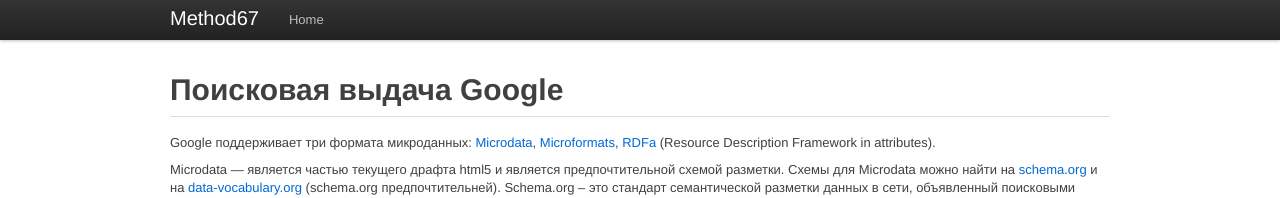
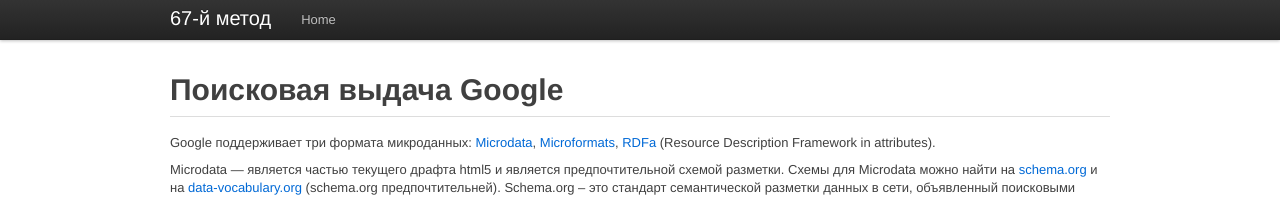
Before and after one commit to stereobooster/stereobooster.github.io, a Jekyll site: the page built from _posts/2012-01-02-microformats.html, in a window 1280 px wide. Shown: the top 198 px of the page. Built offline with Jekyll 4.4.1, drawn with Linux system fonts in a browser that asks for light colours; nearby versions of some CDN libraries; Markdown is read by kramdown in place of the engine named in the settings.

Commit message:
site name

```diff
--- a/_config.yml
+++ b/_config.yml
@@ -15,7 +15,7 @@
 
 url: http://method67.com
 author: stereobooster
-site_name: Method67
+site_name: 67-й метод
 
 # breadcrumbs:
   # name: ---------✂---------
--- a/_layouts/default.html
+++ b/_layouts/default.html
@@ -8,7 +8,7 @@
     <meta charset="utf-8" />
     <meta name="viewport" content="width=device-width, initial-scale=1.0" />
 
-    <title>{% if page.title %} {{ page.title }} | {% endif %}{{ site.theme.site_name }}</title>
+    <title>{% if page.title %} {{ page.title }} | {% endif %}{{ site.site_name }}</title>
     {% if page.description %}<meta name="description" content="{{ page.description }}" />{% endif %}
     {% if page.keywords %}<meta name="keywords" content="{{ page.keywords }}" />{% endif %}
     <link rel="canonical" href="{{ site.url }}{{ page.url | canonical_url }}" />
```
